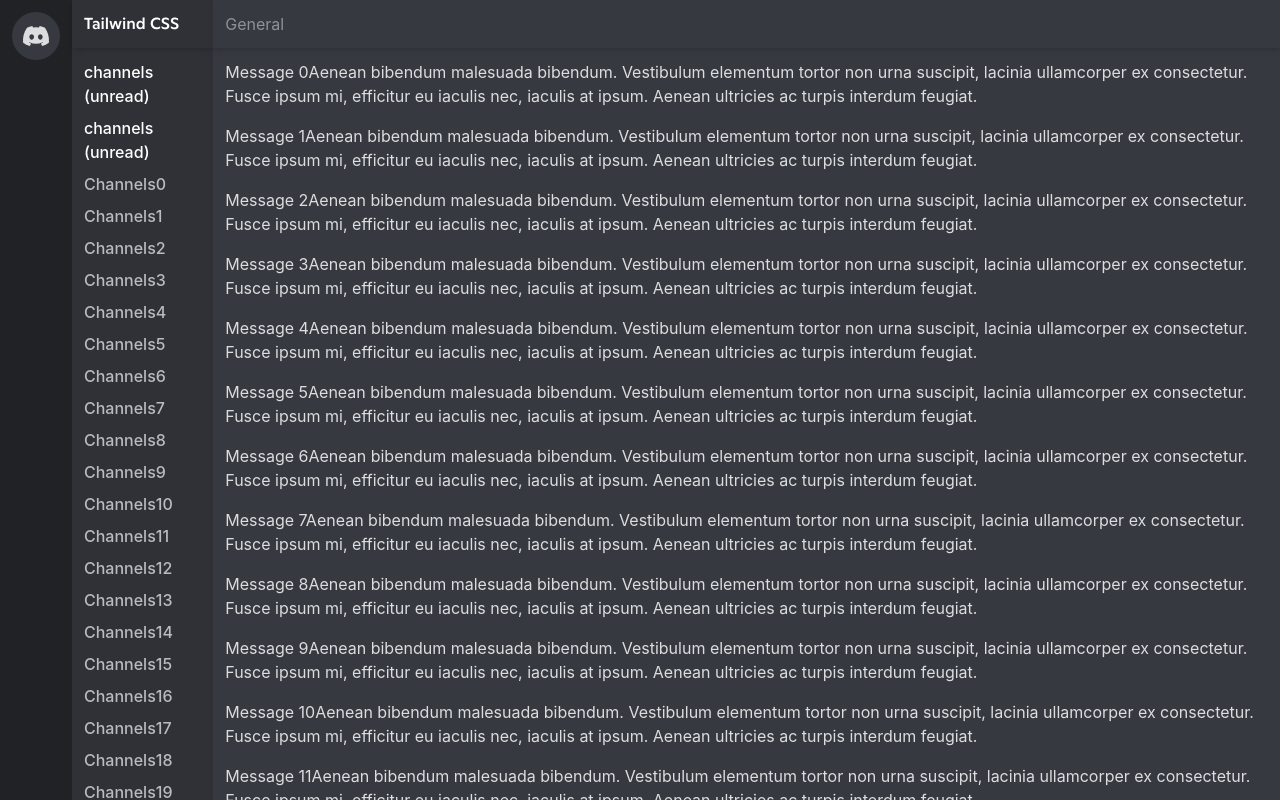
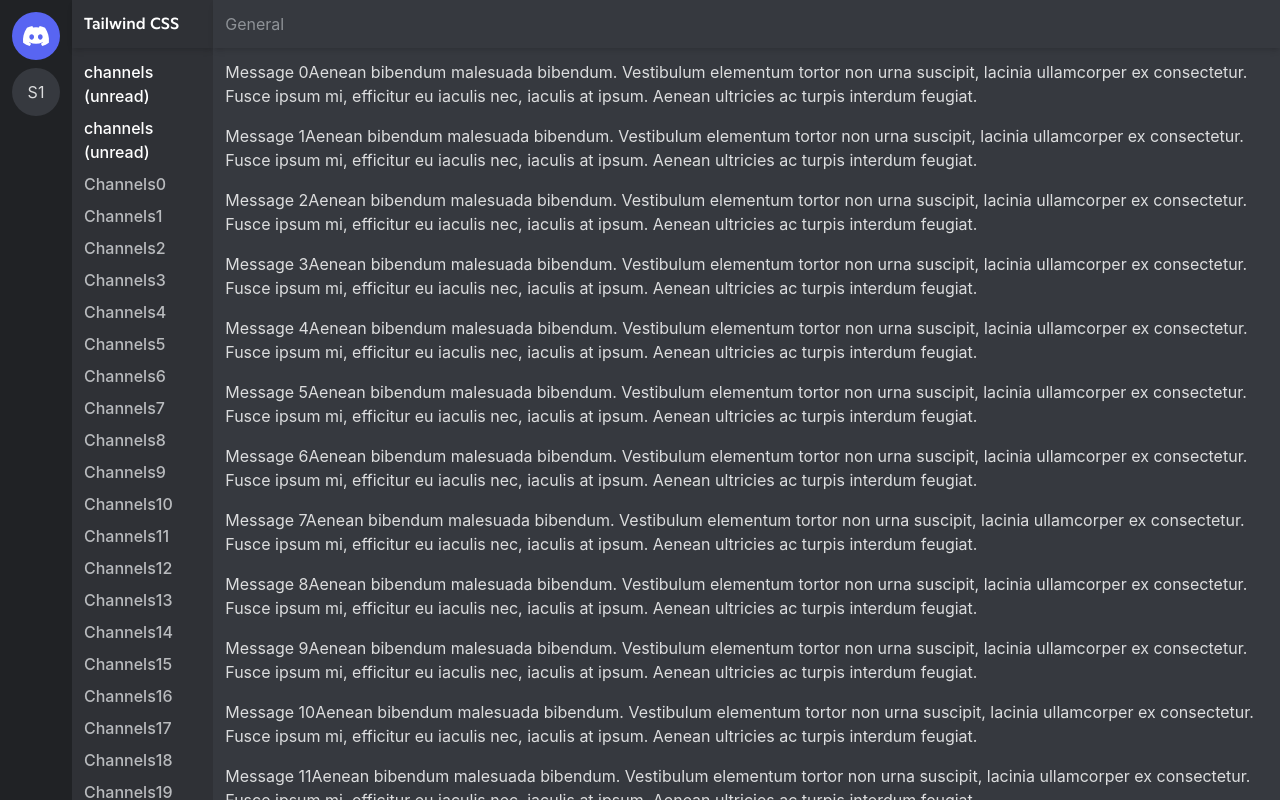
Before and after one commit to barrosdvlpr/Discord-Clone, a Next.js app: page / in a window 1280 px wide. Built offline with nearby package versions, Linux system fonts and the light colour scheme.

Commit message:
Conditionally Applying Classes Based on Active URL

```diff
--- a/pages/_app.tsx
+++ b/pages/_app.tsx
@@ -1,9 +1,44 @@
+import Link from "next/link"
 import '../styles/globals.css'
 import '../styles.css'
 import type { AppProps } from 'next/app'
+import { useRouter } from 'next/router'
+
 
 function MyApp({ Component, pageProps }: AppProps) {
-  return <Component {...pageProps} />
+
+  const router = useRouter()
+
+  return (
+  <>
+  <div className="flex h-screen ">
+    <div className="bg-gray-900 text-gray-100 min-h-screen p-3 space-y-2 overflow-y-scroll min-w-min">
+      <Link legacyBehavior href="/">
+        <a className={`
+        ${router.pathname === "/" ? "rounded-2xl bg-brand text-white" : "hover:rounded-2xl hover:bg-brand hover:text-white text-gray-100 bg-gray-700"}
+          w-12 h-12 rounded-3xl  flex items-center justify-center transition-all duration-200`}
+        ><DiscordIcon className="w-7 h-5 "/></a>
+      </Link>
+      <Link legacyBehavior href="/servers/1">
+        <a className={`bg-gray-700 text-gray-100 w-12 h-12 rounded-3xl hover:rounded-xl flex items-center justify-center hover:bg-brand hover:text-white transition-all duration-200`}
+        >S1</a>
+      </Link>
+    </div>
+    <Component {...pageProps}/>
+  </div>
+  </>
+  )
 }
 
 export default MyApp
+
+function DiscordIcon(props: any) {
+  return (
+    <svg aria-hidden="false" viewBox="0 0 28 20" {...props}>
+      <path
+        fill="currentColor"
+        d="M23.021 1.677A21.227 21.227 0 0017.658 0c-.252.462-.483.935-.687 1.418a19.931 19.931 0 00-5.943 0C10.82.935 10.59.462 10.337.005c-1.856.32-3.659.88-5.37 1.677C1.567 6.78.65 11.754 1.111 16.652A21.504 21.504 0 007.691 20c.532-.726 1.004-1.5 1.407-2.309a13.582 13.582 0 01-2.221-1.078c.188-.137.37-.274.547-.428a15.232 15.232 0 0013.152 0c.177.148.36.291.541.428-.707.424-1.453.787-2.22 1.078.408.808.875 1.578 1.405 2.303a21.5 21.5 0 006.58-3.347h.007c.541-5.674-.922-10.6-3.868-14.97zM9.681 13.638c-1.283 0-2.34-1.193-2.34-2.644S8.37 8.35 9.68 8.35c1.308 0 2.359 1.193 2.338 2.644 0 1.451-1.036 2.644-2.339 2.644zm8.635 0c-1.283 0-2.34-1.193-2.34-2.644s1.036-2.644 2.34-2.644c1.302 0 2.36 1.193 2.338 2.644 0 1.451-1.036 2.644-2.338 2.644z"
+      />
+    </svg>
+  );
+}
--- a/pages/index.tsx
+++ b/pages/index.tsx
@@ -1,16 +1,8 @@
-
-
+import Link from "next/link"
 
 export default function Home() {
   return (
-    <div className="flex h-screen ">
-      <div className="bg-gray-900 text-gray-100 min-h-screen p-3 space-y-2 overflow-y-scroll min-w-min">
-
-        <div className="bg-gray-700 text-gray-100 w-12 h-12 rounded-3xl hover:rounded-xl flex items-center justify-center hover:bg-brand hover:text-white transition-all duration-200"><DiscordIcon className="w-7 h-5 "/></div>
-        {/* {[...Array(40)].map((_, i)=>(
-          <div key={i} className="bg-white text-gray-800 w-12 h-12 rounded-full flex items-center justify-center">{i}</div>
-        ))}         */}
-      </div>
+    <>
       <div className="bg-gray-800 text-white min-h-screen  w-60 flex flex-col min-w-min">
         <div className="shadow-md px-3 h-12 flex items-center font-title text-white">Tailwind CSS</div>
         <div className="p-3 flex-1 overflow-y-scroll space-y-2 text-gray-300 font-medium">
@@ -33,17 +25,6 @@ export default function Home() {
             ))}
         </div>
       </div>
-    </div>
+    </>
   )
 }
-
-function DiscordIcon(props: any) {
-  return (
-    <svg aria-hidden="false" viewBox="0 0 28 20" {...props}>
-      <path
-        fill="currentColor"
-        d="M23.021 1.677A21.227 21.227 0 0017.658 0c-.252.462-.483.935-.687 1.418a19.931 19.931 0 00-5.943 0C10.82.935 10.59.462 10.337.005c-1.856.32-3.659.88-5.37 1.677C1.567 6.78.65 11.754 1.111 16.652A21.504 21.504 0 007.691 20c.532-.726 1.004-1.5 1.407-2.309a13.582 13.582 0 01-2.221-1.078c.188-.137.37-.274.547-.428a15.232 15.232 0 0013.152 0c.177.148.36.291.541.428-.707.424-1.453.787-2.22 1.078.408.808.875 1.578 1.405 2.303a21.5 21.5 0 006.58-3.347h.007c.541-5.674-.922-10.6-3.868-14.97zM9.681 13.638c-1.283 0-2.34-1.193-2.34-2.644S8.37 8.35 9.68 8.35c1.308 0 2.359 1.193 2.338 2.644 0 1.451-1.036 2.644-2.339 2.644zm8.635 0c-1.283 0-2.34-1.193-2.34-2.644s1.036-2.644 2.34-2.644c1.302 0 2.36 1.193 2.338 2.644 0 1.451-1.036 2.644-2.338 2.644z"
-      />
-    </svg>
-  );
-}
--- /dev/null
+++ b/pages/servers/1.js
@@ -0,0 +1,5 @@
+export default function Server1(){
+    return(
+        <p>Server 1</p>
+    )
+}
```
